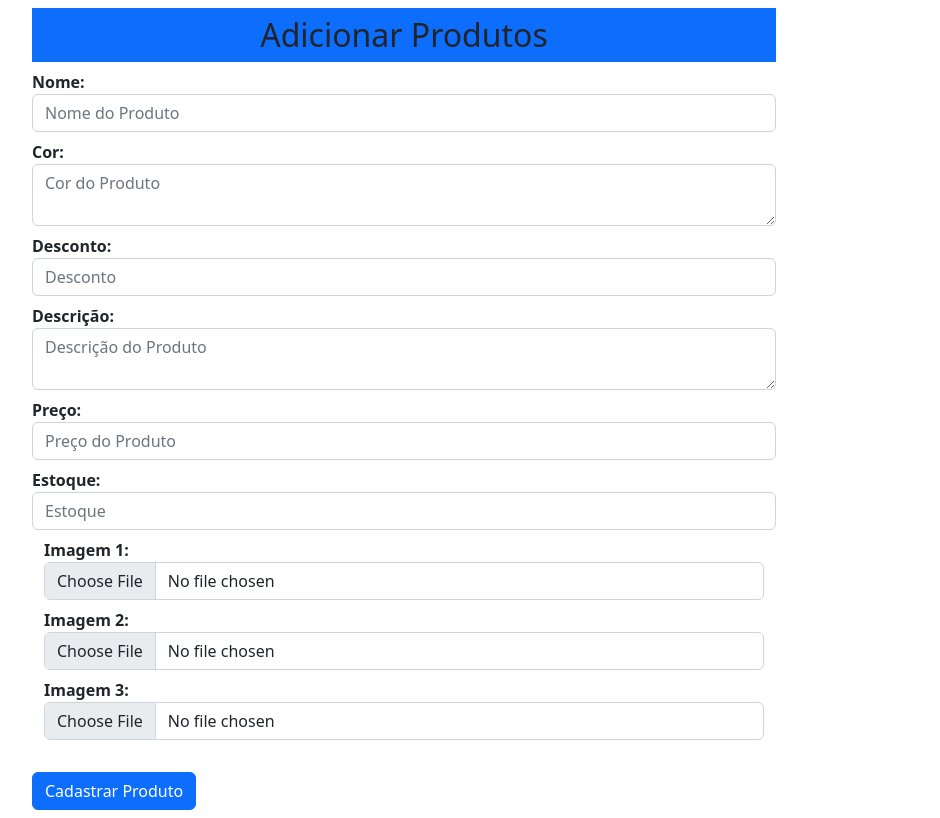
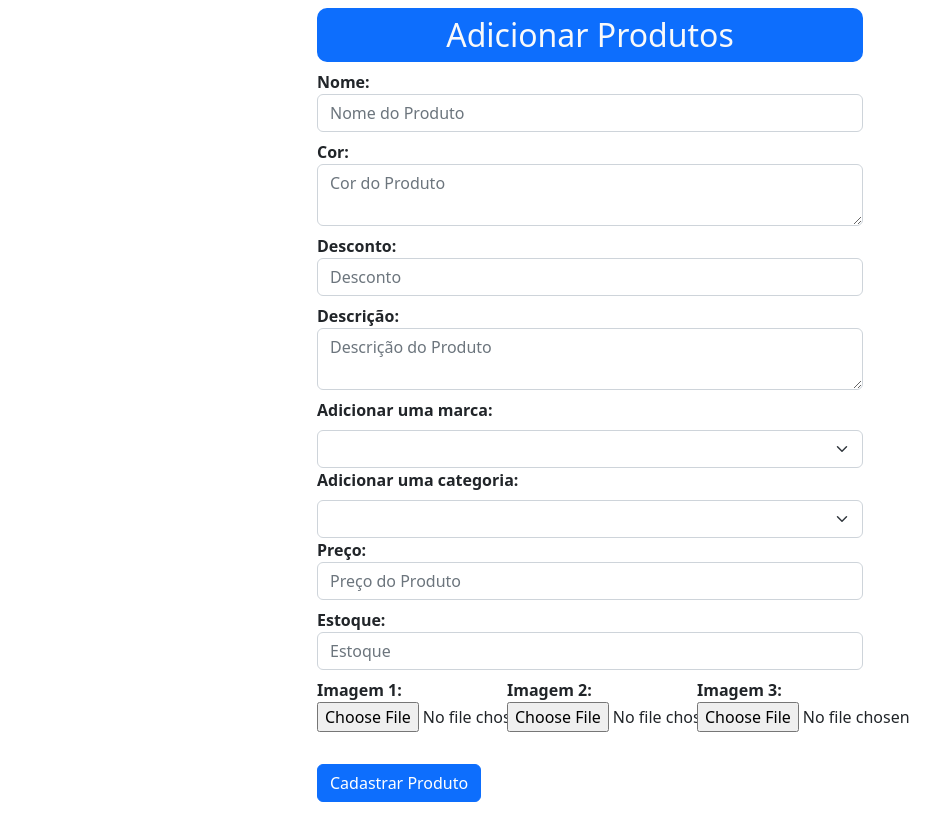
Before and after one commit to MateusdiSousa/loja_python, a Flask app: page /add_produto in a window 1280 px wide. Shown: the whole page, without its empty margins (50-990 px from the left). Run offline with Flask 2, Linux system fonts and the light colour scheme; data that the repository does not hold is empty; some libraries are stand-ins or nearby versions.

Commit message:
feat:Adição de produtos

```diff
--- a/loja/produtos/forms.py
+++ b/loja/produtos/forms.py
@@ -9,6 +9,6 @@ class Addprodutos(Form):
     price = IntegerField('Preço: ',[validators.DataRequired()])
     stock = IntegerField('Estoque: ',[validators.DataRequired()])
 
-    image_1 = FileField('Imagem 1: ',validators=[FileRequired(),FileAllowed(['jpg', 'jpeg', 'png', 'gif'])])
-    image_2 = FileField('Imagem 2: ',validators=[FileRequired(),FileAllowed(['jpg', 'jpeg', 'gif'])])
-    image_3 = FileField('Imagem 3: ',validators=[FileRequired(),FileAllowed(['jpg', 'jpeg', 'png', 'gif'])])
+    image_1 = FileField('Imagem 1: ',validators=[FileRequired(),FileAllowed(['jpg', 'jpeg', 'png', 'gif','webp','svg', 'tiff', 'bmp', 'psd'])])
+    image_2 = FileField('Imagem 2: ',validators=[FileAllowed(['jpg', 'jpeg', 'png', 'gif','webp','svg', 'tiff', 'bmp', 'psd'])])
+    image_3 = FileField('Imagem 3: ',validators=[FileAllowed(['jpg', 'jpeg', 'png', 'gif','webp','svg', 'tiff', 'bmp', 'psd'])])
--- a/loja/produtos/rotas.py
+++ b/loja/produtos/rotas.py
@@ -1,7 +1,8 @@
 from flask import request, redirect, render_template, url_for, flash
 from .forms import Addprodutos
-from loja import app, db
+from loja import app, db, photos
 from .models import Marca, Categoria
+import os
 
 @app.route("/add_marca", methods = ['GET', 'POST'])
 def add_marca():
@@ -27,8 +28,22 @@ def add_cat():
         return redirect(url_for('add_marca'))
     return render_template("produtos/add_marca.html", title='Cadastrar Categoria')
 
-@app.route("/add_produto", methods = ['GET', 'POST'])
+@app.route("/add_produto", methods=['GET','POST'])
 def add_produto():
+    marcas = Marca.query.all()
+    categorias = Categoria.query.all()
     form = Addprodutos(request.form)
 
-    return render_template("produtos/add_produto.html", title='Cadastrar Produto', form = form)
+    img_1= request.files.get('image_1')
+    img_2= request.files.get('image_2')
+    img_3= request.files.get('image_3')
+
+    if request.method == 'POST':
+        if img_1:
+            photos.save(request.files.get('image_1'))
+        if img_2:
+            photos.save(request.files.get('image_2'))
+        if img_3:
+            photos.save(request.files.get('image_3'))
+        db.session.commit()
+    return render_template("produtos/add_produto.html", title='Cadastrar Produto', form = form, marcas = marcas, categorias = categorias)
--- a/loja/templates/base.html
+++ b/loja/templates/base.html
@@ -1,5 +1,5 @@
 <!DOCTYPE html>
-<html lang="en">
+<html lang="pt-br">
 <head>
     <meta charset="UTF-8">
     <meta http-equiv="X-UA-Compatible" content="IE=edge">
--- a/loja/templates/produtos/add_produto.html
+++ b/loja/templates/produtos/add_produto.html
@@ -2,28 +2,48 @@
 
 {% block conteudo %}
 <div class="container mt-2">
+    <div class="row">
         <div class="col-md-3"></div>
-    <div class="col-md-8">
-       <h2 class="text-center bg-primary p-2" >Adicionar Produtos</h2>
+        <div class="col-md-6">
+           <h2 style="border-radius:10px ;" class="text-center text-light bg-primary p-2" >Adicionar Produtos</h2>
             {% from 'formulario.html' import render_field%}
             <form action="" enctype="multipart/form-data" method="POST">
                 {{ render_field(form.name, class='form-control', placeholder='Nome do Produto')}}
                 {{ render_field(form.color, class='form-control', placeholder='Cor do Produto')}}
                 {{ render_field(form.discount, class='form-control', placeholder='Desconto')}}
                 {{ render_field(form.discription, class='form-control', placeholder='Descrição do Produto')}}
+
+
+                <label style="font-weight: bold;" class="form-label " for="marca">Adicionar uma marca:</label>
+                <select name="marca" id="marca" class="form-select" required>
+                    {% for marca in marcas %}
+                        <option value="{{marca.id}}">{{marca.name}}</option>
+                    {% endfor %}
+
+                </select>
+
+                <label style="font-weight: bold;" class="form-label " for="categoria">Adicionar uma categoria:</label>
+                <select name="categoria" id="categoria" class="form-select" required>
+                    {% for categoria in categorias %}
+                        <option value="{{categoria.id}}">{{categoria.name}}</option>
+                    {% endfor %}
+
+                </select>
+
+
                 {{ render_field(form.price, class='form-control', placeholder='Preço do Produto')}}
                 {{ render_field(form.stock, class='form-control', placeholder='Estoque')}}
-            <div class="container">
+
                     <div class="row">
-                    <div>{{ render_field(form.image_1, class='form-control', placeholder='')}}</div>
-                    <div>{{ render_field(form.image_2, class='form-control', placeholder='')}}</div>
-                    <div>{{ render_field(form.image_3, class='form-control', placeholder='')}}</div>
-                </div>
+                        <div id="formfile" class="col-md-4 ">{{ render_field(form.image_1, placeholder='')}}</div>
+                        <div id="formfile" class="col-md-4">{{ render_field(form.image_2, placeholder='')}}</div>
+                        <div id="formfile" class="col-md-4">{{ render_field(form.image_3, placeholder='')}}</div>
                     </div>
                 <button class="btn btn-primary mt-4" type="submit">Cadastrar Produto</button>
             </form>
         </div>
         <div class="col-md-2"></div>
     </div>
+</div>
 
 {% endblock conteudo %}
```
Also changed, not shown: loja/__init__.py (+28 -0 lines), loja/produtos/models.py (+25 -0 lines), loja/static/images/Exemplo_sala_do_Ibis.jpg (added), loja/static/images/Exemplo_sala_do_Ibis_1.jpg (added). Lines whose indentation alone changed are shown as unchanged.
